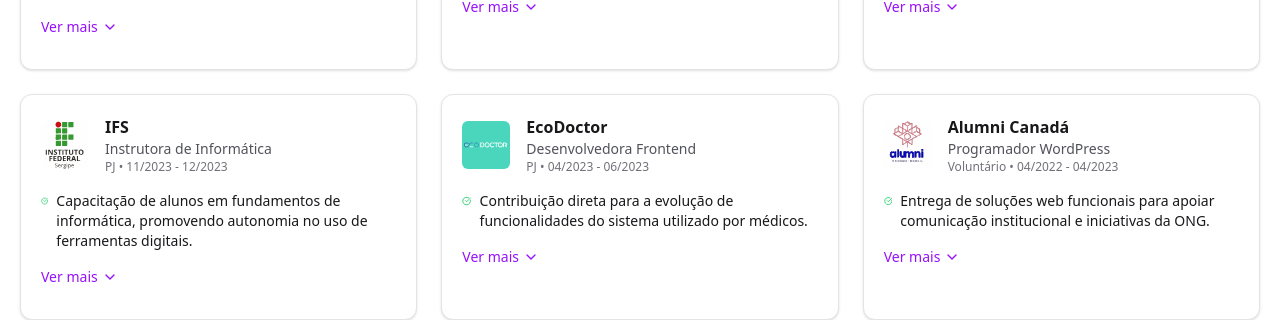
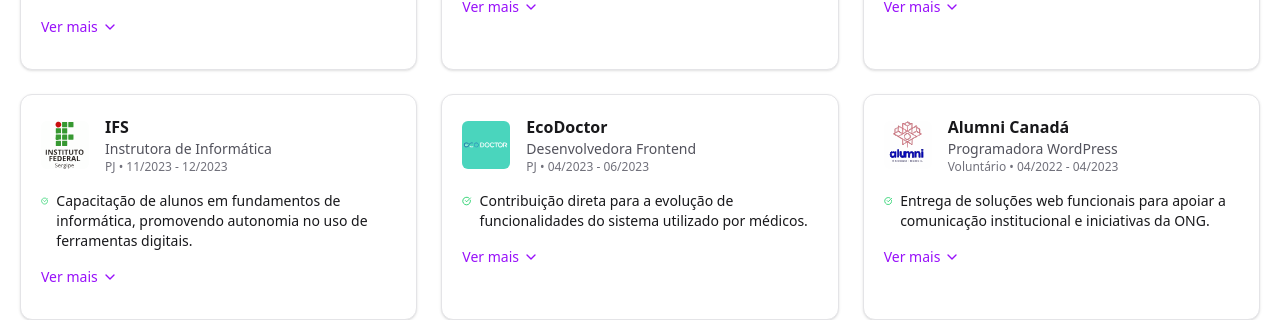
Before and after one commit to RuyLuques/ruyluques, a Next.js app: page / in a window 1280 px wide. Shown: the part 1640-1960 px from the top of the page. Built offline with nearby package versions, Linux system fonts and the light colour scheme.

Commit message:
Atualização na descrição do cargo

```diff
--- a/app/data/clients.ts
+++ b/app/data/clients.ts
@@ -137,23 +137,31 @@ export const clients: Client[] = [
   {
     name: "Alumni Canadá",
     logo: "/clients/alumni.svg",
-    role: "Programador WordPress",
+    role: "Programadora WordPress",
     type: "Voluntário",
     desc: {
       period: "04/2022 - 04/2023",
       responsibilities: [
-        "Atuação como Programador WordPress na ONG Alumni Canadá, vinculada ao Consulado do Canadá.",
+        "Atuação como Programadora WordPress na ONG Alumni Canadá, vinculada ao Consulado do Canadá.",
         "Desenvolvimento e manutenção de soluções web utilizando WordPress.",
         "Planejamento e execução de projetos digitais em colaboração com equipes multidisciplinares.",
-        "Adaptação de soluções técnicas às limitações de orçamento e infraestrutura típicas de organizações sem fins lucrativos."
+        "Adaptação de soluções técnicas às limitações de orçamento e infraestrutura típicas de organizações sem fins lucrativos.",
+        "Participação ativa no planejamento e execução de projetos digitais do início ao fim."
       ],
       results: [
-        "Entrega de soluções web funcionais para apoiar comunicação institucional e iniciativas da ONG.",
-        "Participação ativa no planejamento e execução de projetos digitais do início ao fim.",
-        "Desenvolvimento de autonomia técnica e tomada de decisão em ambiente de recursos limitados.",
-        "Experiência prática em trabalho colaborativo com foco em impacto social e alcance institucional."
+        "Entrega de soluções web funcionais para apoiar a comunicação institucional e iniciativas da ONG.",
+        "Aumento da autonomia técnica e da capacidade de tomada de decisão em ambiente de recursos limitados.",
+        "Fortalecimento do trabalho colaborativo com foco em impacto social e alcance institucional."
       ],
-      tags: ["Planejamento", "Design", "WordPress", "Wix"]
+      tags: [
+        "WordPress",
+        "Desenvolvimento Web",
+        "Projetos Digitais",
+        "Organizações sem fins lucrativos",
+        "Autonomia técnica",
+        "Trabalho colaborativo",
+        "Impacto social"
+      ]
     }
   },
   {
```
